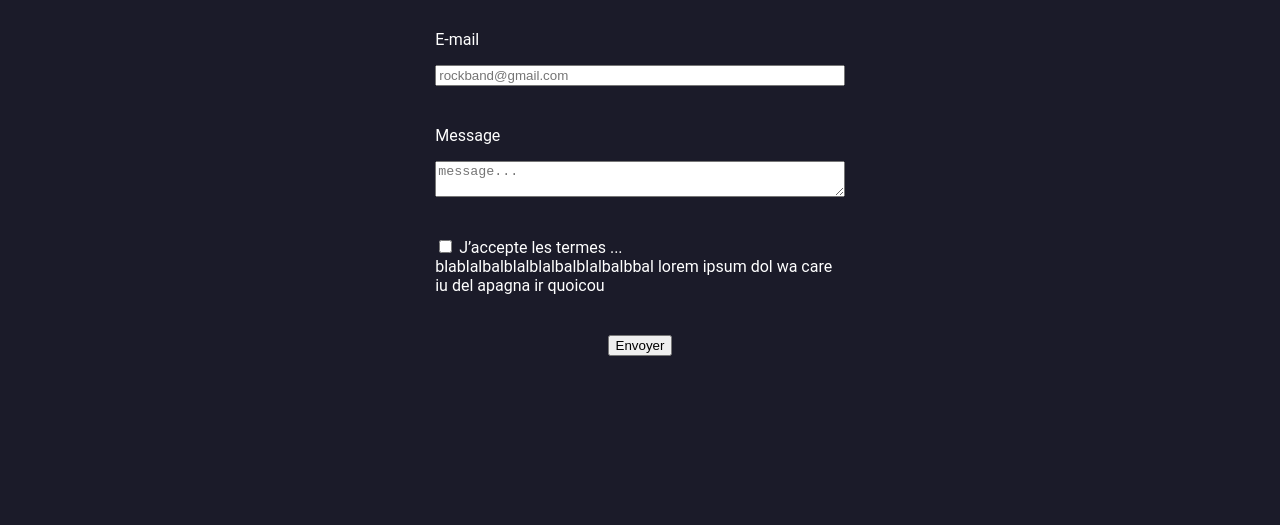
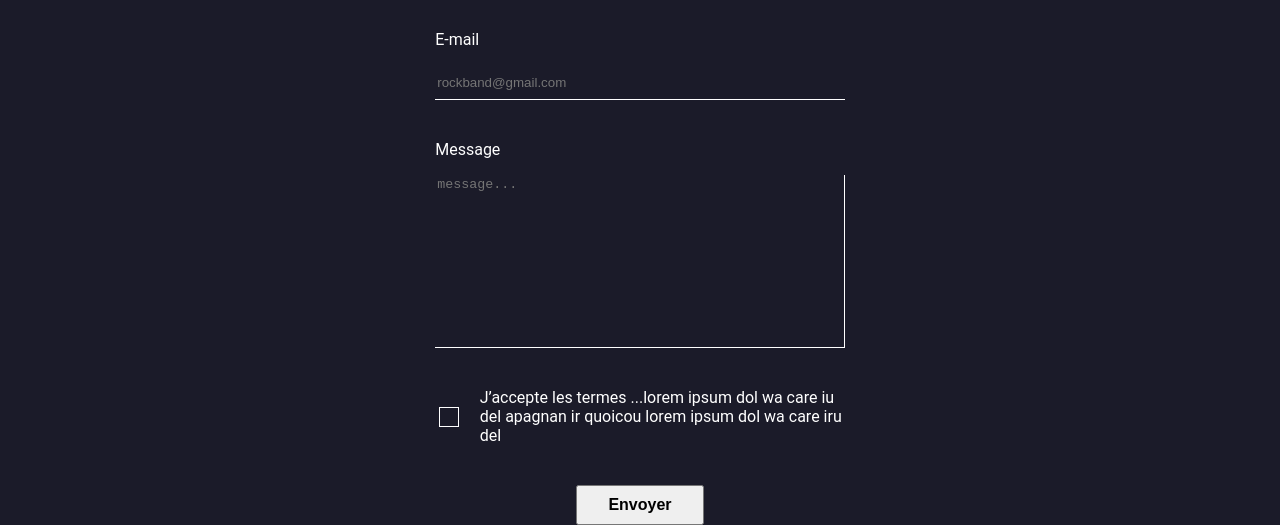
Before and after one commit to LouaneDrelon/Rockband-FanPage, a plain HTML site: page index.html in a window 1280 px wide. Shown: the part 2773-3298 px from the top of the page. Before the commit the page ends 3129 px from the top, so only its background shows below. Drawn offline with Linux system fonts and the light colour scheme.

Commit message:
form-finish

```diff
--- a/css/style.css
+++ b/css/style.css
@@ -98,6 +98,8 @@ nav a {
 #star-svg {
   width: 2vw;
 }
+
+/* --matis-- */
 .container-contact {
   display: flex;
   justify-content: center;
@@ -137,3 +139,49 @@ nav a {
 #submit-button {
   width: fit-content;
 }
+#email-contact {
+  background-color: transparent;
+  border: 0px;
+  border-bottom: 1px solid white;
+  height: 4vh;
+  color: white;
+}
+#message-contact {
+  background-color: transparent;
+  border: 0px;
+  border-bottom: 1px solid white;
+  border-right: 1px solid white;
+  height: 10.5rem;
+  color: white;
+  resize: none;
+}
+input[type="checkbox"] {
+  width: 20px;
+  height: 20px;
+  background-color: transparent !important;
+  border: 1px solid white;
+  appearance: none;
+  padding-right: 1.1rem;
+}
+input[type="checkbox"]:checked {
+  width: 20px;
+  height: 20px;
+  background-color: #fa9e57 !important;
+  appearance: auto;
+  padding-right: 1.1rem;
+}
+.bloc-checkbox {
+  display: flex;
+  justify-content: center;
+  align-items: center;
+  gap: 1.1rem;
+}
+.bloc-checkbox label {
+  width: 95%;
+}
+#submit-button {
+  width: 10vw;
+  height: 5vh;
+  font-weight: 700;
+  font-size: medium;
+}
--- a/index.html
+++ b/index.html
@@ -104,8 +104,8 @@
               <div class="bloc-checkbox">
                 <input type="checkbox" name="checkbox" id="checkbox" required />
                 <label for="checkbox">
-                  J’accepte les termes ... blablalbalblalblalbalblalbalbbal
-                  lorem ipsum dol wa care iu del apagna ir quoicou
+                  J’accepte les termes ...lorem ipsum dol wa care iu del apagnan
+                  ir quoicou lorem ipsum dol wa care iru del
                 </label>
               </div>
               <input type="submit" value="Envoyer" id="submit-button" />
```
